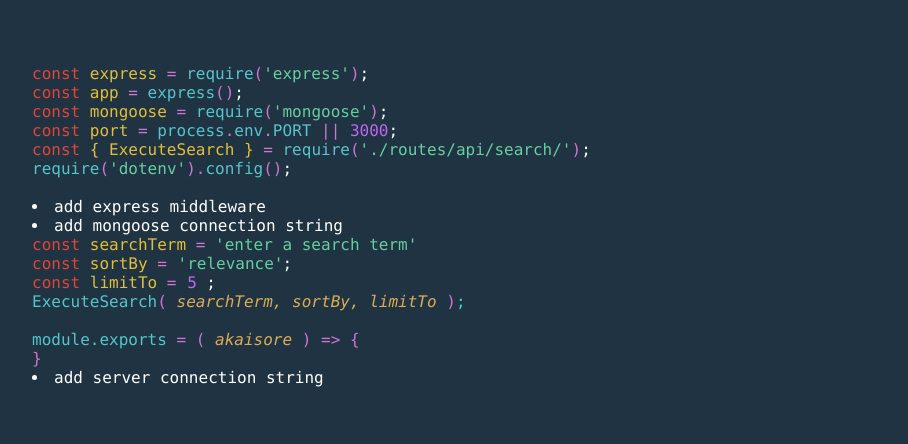
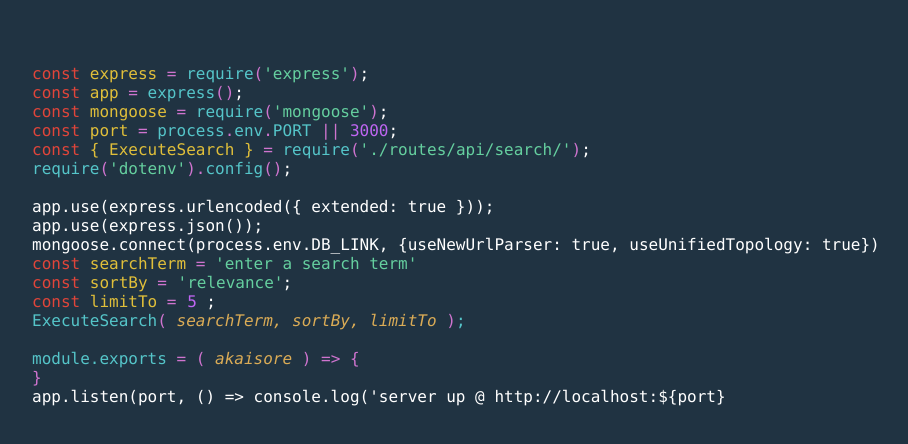
Before and after one commit to petewanca/akaisore, a React (Create React App) app: page / in a window 1280 px wide. Shown: the top 444 px of the page, without its empty margins (32-940 px from the left). Built offline with nearby package versions, Linux system fonts and the light colour scheme.

Commit message:
adds middleware text strings

```diff
--- a/src/App.js
+++ b/src/App.js
@@ -12,7 +12,6 @@ const App = () => {
                 <PostsContainer />
             </FirstIndent>
             <Footer />
-            <li>add server connection string</li>
         </div>
     );
 };
--- a/src/components/Footer/Footer.js
+++ b/src/components/Footer/Footer.js
@@ -4,6 +4,9 @@ export const Footer = () => {
     return (
         <div>
             <Operator>{'}'}</Operator>
+            <p>
+                app.listen(port, () => console.log('server up @ http://localhost:${'{'}port{'}'}
+            </p>
         </div>
     );
 };
--- a/src/components/Header/Header.js
+++ b/src/components/Header/Header.js
@@ -76,8 +76,15 @@ export const Header = () => {
                 ;
             </p>
             <br />
-            <li>add express middleware</li>
-            <li>add mongoose connection string</li>
+            <p>
+                app.use(express.urlencoded({'{'} extended: true {'}'}));
+            </p>
+            <p>app.use(express.json());</p>
+            <p>
+                mongoose.connect(process.env.DB_LINK, {'{'}
+                useNewUrlParser: true, useUnifiedTopology: true
+                {'}'})
+            </p>
             <SearchForm />
             <br />
             <div>
```
